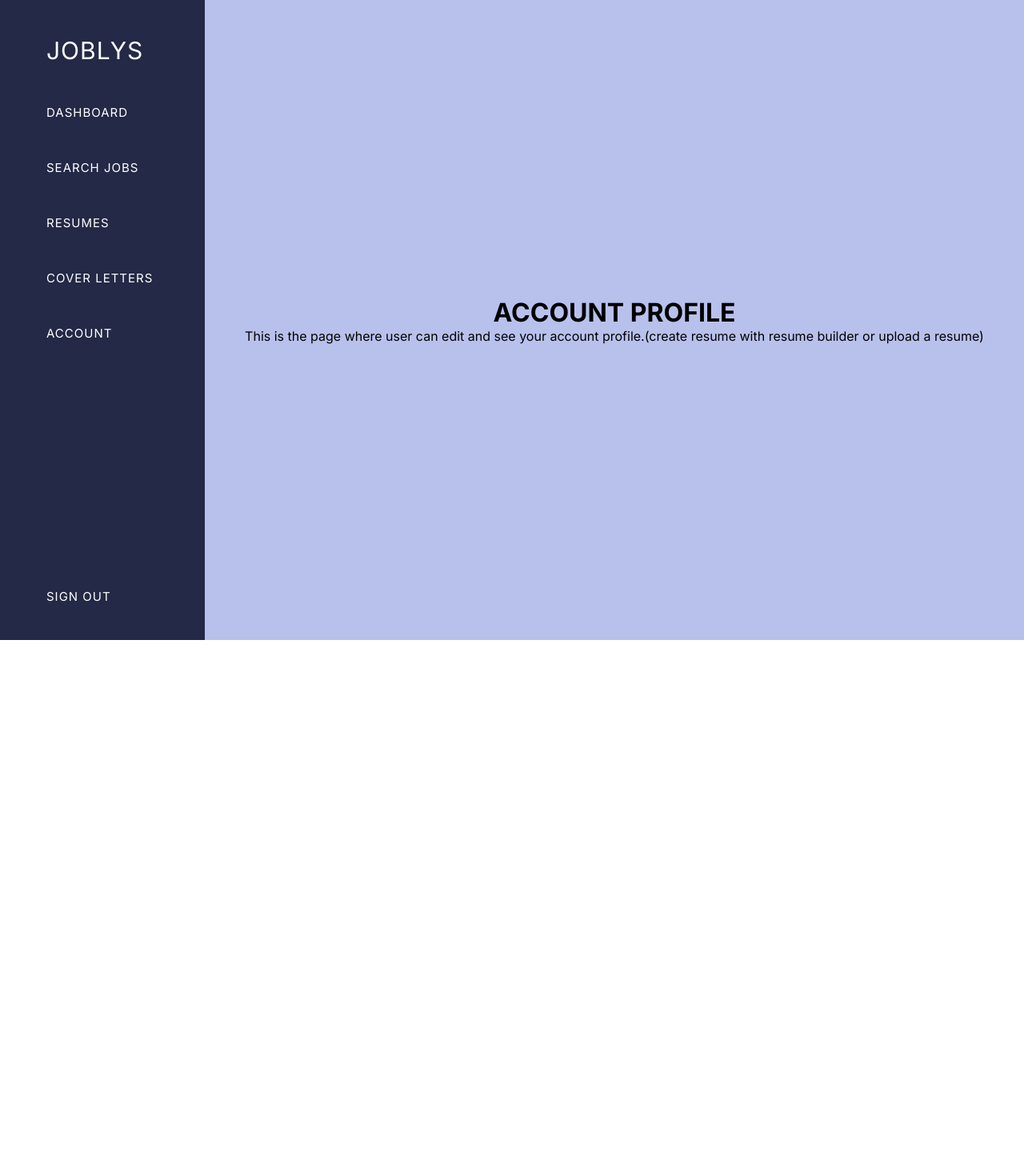
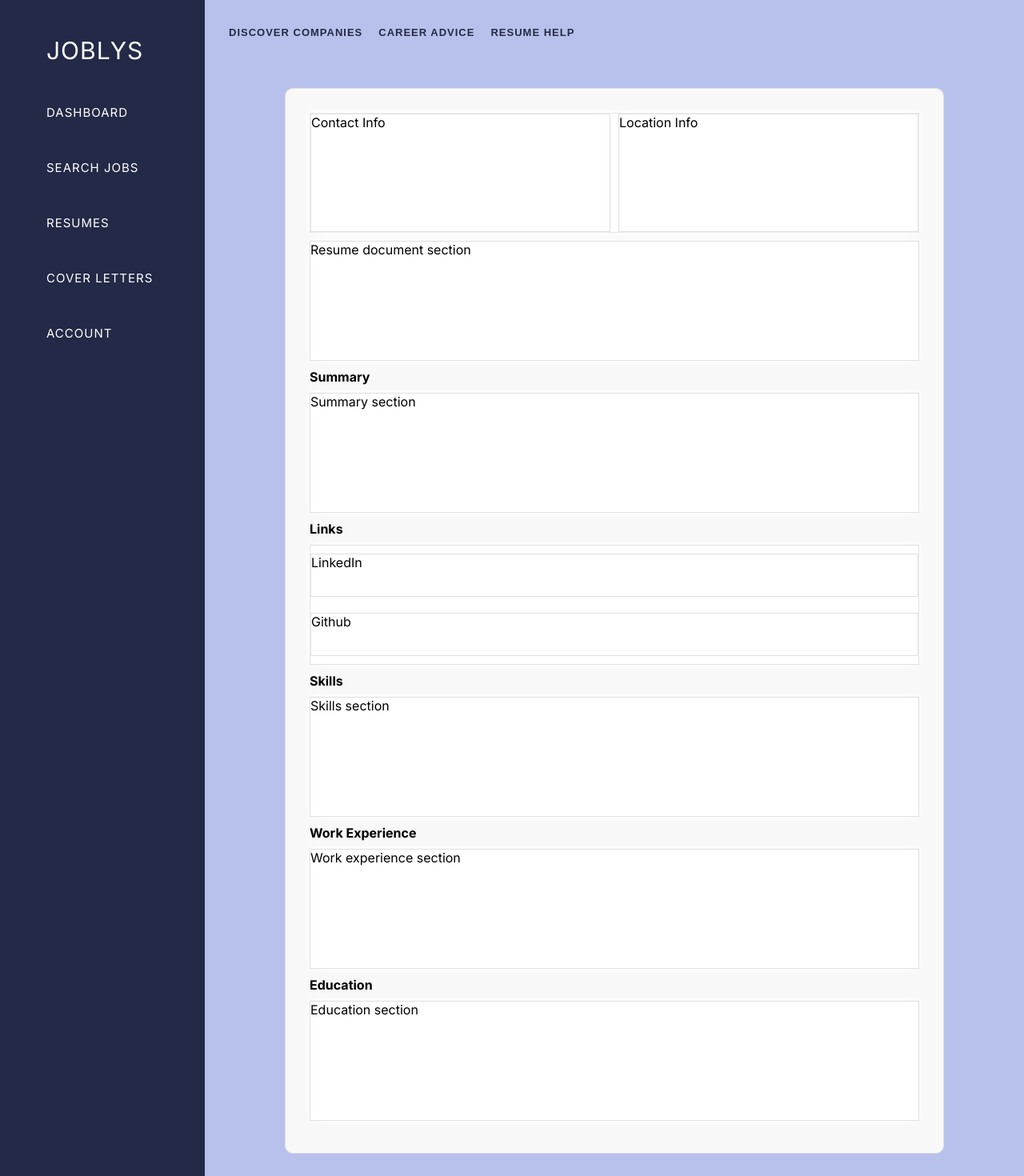
Before and after one commit to iamtigermaximus/joblys-project, a Next.js app: page /pages/navbar-links/profile in a window 1280 px wide. Shown: the top 1470 px of the page at 80% size. Before the commit the page ends 800 px from the top, so only its background shows below. Built offline with nearby package versions, Linux system fonts and the light colour scheme; no server answers; sample sign-in values are in the browser's storage.

Commit message:
created account component interface

```diff
--- a/src/app/globals.css
+++ b/src/app/globals.css
@@ -11,11 +11,5 @@ body {
 }
 
 body {
-  color: rgb(var(--foreground-rgb));
-  background: linear-gradient(
-      to bottom,
-      transparent,
-      rgb(var(--background-end-rgb))
-    )
-    rgb(var(--background-start-rgb));
+  background-color: #b8c1ec;
 }
--- a/src/app/pages/navbar-links/profile/Profile.styles.tsx
+++ b/src/app/pages/navbar-links/profile/Profile.styles.tsx
@@ -5,14 +5,15 @@ import styled from 'styled-components';
 
 export const Container = styled.div`
   width: 80vw;
-  height: 100vh;
   float: left;
+  display: flex;
 
-  display: flex;
+  /* display: flex;
   justify-content: center;
-  align-items: center;
+  align-items: center; */
   flex-direction: column;
   background-color: #b8c1ec;
+  /* padding: 0 100px; */
 `;
 
 export const Header = styled.div`
--- a/src/app/pages/navbar-links/profile/page.tsx
+++ b/src/app/pages/navbar-links/profile/page.tsx
@@ -4,7 +4,9 @@ import React from 'react';
 import { useSession } from 'next-auth/react';
 import { Container } from './Profile.styles';
 import { useRouter } from 'next/navigation';
-import 'transition-style';
+// import 'transition-style'; transition-style="in:circle:bottom-right"
+import PageHeader from '@/components/page-header/PageHeader';
+import Account from '@/components/account/Account';
 
 const Profile = () => {
   const { data: session, status } = useSession({
@@ -17,14 +19,13 @@ const Profile = () => {
     return null;
   }
   return (
-    <div transition-style="in:circle:bottom-right">
+    <div>
       <Container>
         <div>
           <title>HOME</title>
         </div>
-        <h1>ACCOUNT PROFILE</h1>
-        This is the page where user can edit and see your account
-        profile.(create resume with resume builder or upload a resume)
+        <PageHeader />
+        <Account />
       </Container>
     </div>
   );
--- /dev/null
+++ b/src/components/account/Account.styles.tsx
@@ -0,0 +1,131 @@
+'use client';
+
+//import { breakpoints as bp } from '../utils/layout';
+import styled from 'styled-components';
+
+export const Container = styled.div`
+  width: 100%;
+  height: 100%;
+  border-radius: 20px;
+  /* border: 1px solid red; */
+
+  padding: 30px 100px;
+`;
+
+export const ProfileContainer = styled.div`
+  display: flex;
+  flex-direction: column;
+  justify-content: center;
+  width: 100%;
+  padding: 30px;
+  border-radius: 10px;
+  border: 1px solid #e0e0e0;
+  background-color: #f8f8f8;
+`;
+
+export const ProfileSection = styled.div`
+  display: flex;
+  /* border: 1px solid red; */
+  width: 100%;
+  height: 150px;
+  border: 1px solid #e0e0e0;
+  background-color: #ffffff;
+  box-shadow: 0 0 10px white;
+`;
+
+export const ContactInformation = styled.div`
+  /* border: 1px solid green; */
+  width: 50%;
+  margin: 0 5px 0 0;
+  border: 1px solid #e0e0e0;
+  background-color: #ffffff;
+  box-shadow: 0 0 10px white;
+`;
+
+export const LocationInformation = styled.div`
+  /* border: 1px solid green; */
+  width: 50%;
+  margin: 0 0 0 5px;
+  border: 1px solid #e0e0e0;
+  background-color: #ffffff;
+  box-shadow: 0 0 10px white;
+`;
+
+export const ResumeDocumentSection = styled.div`
+  display: flex;
+  /* border: 1px solid red; */
+  width: 100%;
+  height: 150px;
+  margin: 10px 0;
+  border: 1px solid #e0e0e0;
+  background-color: #ffffff;
+  box-shadow: 0 0 10px white;
+`;
+
+export const SummarySection = styled.div`
+  display: flex;
+  /* border: 1px solid red; */
+  width: 100%;
+  height: 150px;
+  margin: 10px 0;
+  border: 1px solid #e0e0e0;
+  background-color: #ffffff;
+  box-shadow: 0 0 10px white;
+`;
+
+export const LinksSection = styled.div`
+  display: flex;
+  flex-direction: column;
+  /* border: 1px solid red; */
+  width: 100%;
+  height: 150px;
+  margin: 10px 0;
+  border: 1px solid #e0e0e0;
+  background-color: #ffffff;
+  box-shadow: 0 0 10px white;
+`;
+
+export const LinkContainer = styled.div`
+  display: flex;
+  /* border: 1px solid red; */
+  width: 100%;
+  height: 60px;
+  margin: 10px 0;
+  border: 1px solid #e0e0e0;
+  background-color: #ffffff;
+  box-shadow: 0 0 10px white;
+`;
+
+export const SkillsSection = styled.div`
+  display: flex;
+  flex-direction: column;
+  /* border: 1px solid red; */
+  width: 100%;
+  height: 150px;
+  margin: 10px 0;
+  border: 1px solid #e0e0e0;
+  background-color: #ffffff;
+  box-shadow: 0 0 10px white;
+`;
+
+export const ExperienceSection = styled.div`
+  display: flex;
+  flex-direction: column;
+  width: 100%;
+  height: 150px;
+  margin: 10px 0;
+  border: 1px solid #e0e0e0;
+  background-color: #ffffff;
+  box-shadow: 0 0 10px white;
+`;
+
+export const EducationSection = styled.div`
+  display: flex;
+  flex-direction: column;
+  width: 100%;
+  height: 150px;
+  margin: 10px 0;
+  border: 1px solid #e0e0e0;
+  background-color: #ffffff;
+  box-shadow: 0 0 10px white;
+`;
--- /dev/null
+++ b/src/components/account/Account.tsx
@@ -0,0 +1,45 @@
+'use client';
+import React from 'react';
+import {
+  ContactInformation,
+  Container,
+  EducationSection,
+  ExperienceSection,
+  LinkContainer,
+  LinksSection,
+  LocationInformation,
+  ProfileContainer,
+  ProfileSection,
+  ResumeDocumentSection,
+  SkillsSection,
+  SummarySection,
+} from './Account.styles';
+
+const Account = () => {
+  return (
+    <Container>
+      <ProfileContainer>
+        <ProfileSection>
+          <ContactInformation>Contact Info</ContactInformation>
+          <LocationInformation>Location Info</LocationInformation>
+        </ProfileSection>
+        <ResumeDocumentSection>Resume document section</ResumeDocumentSection>
+        <h4>Summary</h4>
+        <SummarySection>Summary section</SummarySection>
+        <h4>Links</h4>
+        <LinksSection>
+          <LinkContainer>LinkedIn</LinkContainer>
+          <LinkContainer>Github</LinkContainer>
+        </LinksSection>
+        <h4>Skills</h4>
+        <SkillsSection>Skills section</SkillsSection>
+        <h4>Work Experience</h4>
+        <ExperienceSection>Work experience section</ExperienceSection>
+        <h4>Education</h4>
+        <EducationSection>Education section</EducationSection>
+      </ProfileContainer>
+    </Container>
+  );
+};
+
+export default Account;
--- a/src/components/navbar/Navbar.styles.tsx
+++ b/src/components/navbar/Navbar.styles.tsx
@@ -13,9 +13,9 @@ export const NavbarContainer = styled.div`
   color: white;
   float: left;
   padding: 20px;
+  height: 100%;
 
   @media (min-width: ${bp.lg}) {
-    height: 100vh;
     width: 20vw;
     flex-direction: column;
   }
```
